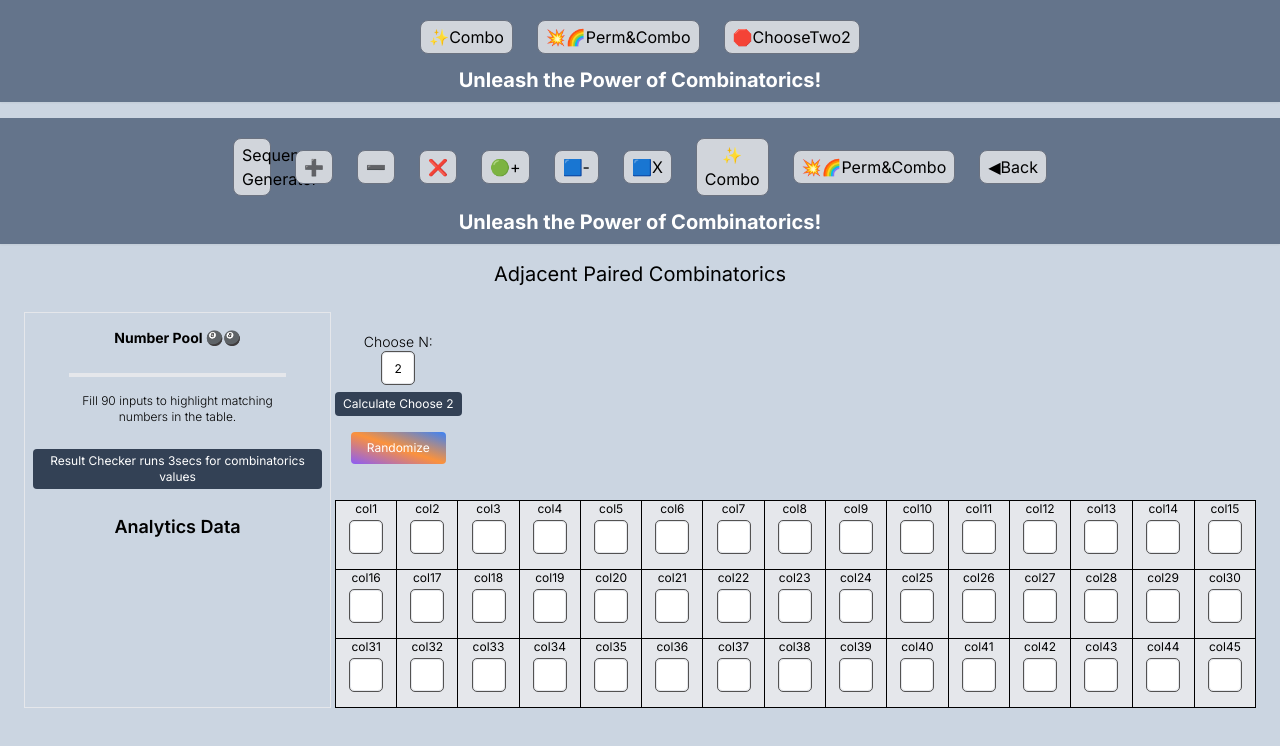
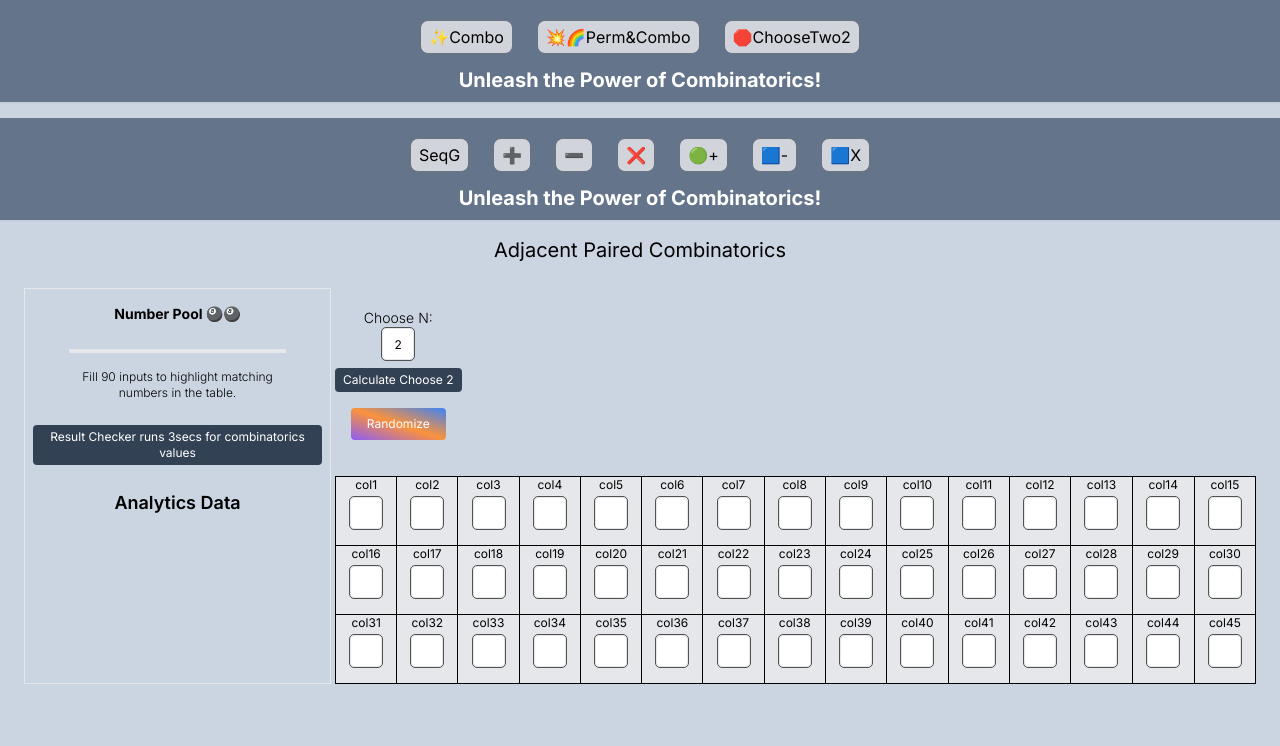
Before and after one commit to rdghostmann/choosecombinatorics, a Next.js app: page /choosetwo/pairedchoose in a window 1280 px wide. Shown: the top 746 px of the page. Built offline with nearby package versions, Linux system fonts and the light colour scheme.

Commit message:
Adding Stuff 5

```diff
--- a/src/app/choosetwo/layout.jsx
+++ b/src/app/choosetwo/layout.jsx
@@ -7,8 +7,8 @@ const PageLayout = ({ children }) => {
     <div className="min-h-screen flex flex-col">
       <header className="mx-auto flex flex-col justify-between w-full py-2 px-5 mb-4 bg-slate-500 sticky top-0 left-0 z-10 shadow-sm">
         <nav className="w-full flex items-center justify-center border-black">
-          <Link className="grid place-items-center m-3 w-[38px] px-2 py-1 rounded-lg border border-gray-500 focus:border-2 focus:border-gray-800 bg-gray-300" href="/sequenceViewN9uYVzKXC7QfDqwMkvHwIRTG&modettsequenceMNGN9uYVzKXC7QfDqwMkvHwIRTG&mode">
-          <span className="">Sequence Generator</span>
+          <Link className="grid place-items-center m-3 w-fit px-2 py-1 rounded-lg border border-gray-500 focus:border-2 focus:border-gray-800 bg-gray-300" href="/sequenceViewN9uYVzKXC7QfDqwMkvHwIRTG&modettsequenceMNGN9uYVzKXC7QfDqwMkvHwIRTG&mode">
+          <span className="">SeqG</span>
           </Link>
           <Link className="grid place-items-center m-3 w-[38px] px-2 py-1 rounded-lg border border-gray-500 focus:border-2 focus:border-gray-800 bg-gray-300" href="/choosetwo">
             ➕ <span className="hidden">Combinatorics</span>
@@ -28,15 +28,6 @@ const PageLayout = ({ children }) => {
           <Link className="grid place-items-center m-3 w-fit px-2 py-1 rounded-lg border border-gray-500 focus:border-2 focus:border-gray-800 bg-gray-300" href="/choosetwo/productpair">
            🟦X   <span className="hidden">Combinatorics</span>
           </Link>
-          <Link className="grid place-items-center m-3 w-fit px-2 py-1 rounded-lg border border-gray-500 focus:border-2 focus:border-gray-800 bg-gray-300" href="/combo">
-           ✨  <span className="">Combo</span>
-          </Link>
-          <Link className="grid place-items-center m-3 w-fit px-2 py-1 rounded-lg border border-gray-500 focus:border-2 focus:border-gray-800 bg-gray-300" href="/permute">
-           💥🌈Perm&Combo  <span className="hidden">Combinatorics</span>
-          </Link>
-          <Link className="grid place-items-center m-3 w-fit px-2 py-1 rounded-lg border border-gray-500 focus:border-2 focus:border-gray-800 bg-gray-300" href="/combo">
-           ◀Back  <span className="hidden">back-btn</span>
-          </Link>
         </nav>
         <h1 className="flex-1 font-bold text-center text-xl text-white">Unleash the Power of Combinatorics!</h1>
       </header>
--- a/src/app/combo/layout.jsx
+++ b/src/app/combo/layout.jsx
@@ -7,8 +7,8 @@ const PageLayout = ({ children }) => {
     <div className="min-h-screen flex flex-col">
       <header className="mx-auto flex flex-col justify-between w-full py-2 px-5 mb-4 bg-blue-500 sticky top-0 left-0 z-10 shadow-sm">
         <nav className="w-full flex items-center justify-center border-black">
-        <Link className="grid place-items-center m-3 w-[38px] px-2 py-1 rounded-lg border border-gray-500 focus:border-2 focus:border-gray-800 bg-gray-300" href="/sequenceViewN9uYVzKXC7QfDqwMkvHwIRTG&modettsequenceMNGN9uYVzKXC7QfDqwMkvHwIRTG&mode">
-          <span className="">Sequence Generator</span>
+        <Link className="grid place-items-center m-3 w-fit px-2 py-1 rounded-lg border border-gray-500 focus:border-2 focus:border-gray-800 bg-gray-300" href="/sequenceViewN9uYVzKXC7QfDqwMkvHwIRTG&modettsequenceMNGN9uYVzKXC7QfDqwMkvHwIRTG&mode">
+          <span className="">SeqG</span>
           </Link>
           <Link className="grid place-items-center m-3 w-[38px] px-2 py-1 rounded-lg border border-gray-500 focus:border-2 focus:border-gray-800 bg-gray-300" href="/combo">
             ➕ <span className="hidden">Combinatorics</span>
@@ -28,12 +28,6 @@ const PageLayout = ({ children }) => {
           <Link className="grid place-items-center m-3 w-fit px-2 py-1 rounded-lg border border-gray-500 focus:border-2 focus:border-gray-800 bg-gray-300" href="/combo/productpair">
            🟦X   <span className="hidden">Combinatorics</span>
           </Link>
-          <Link className="grid place-items-center m-3 w-fit px-2 py-1 rounded-lg border border-gray-500 focus:border-2 focus:border-gray-800 bg-gray-300" href="/permute">
-           💥🌈Perm&Combo  <span className="hidden">Combinatorics</span>
-          </Link>
-          <Link className="grid place-items-center m-3 w-fit px-2 py-1 rounded-lg border border-gray-500 focus:border-2 focus:border-gray-800 bg-gray-300" href="/choosetwo">
-           ◀Back  <span className="hidden">back-btn</span>
-          </Link>
 
         </nav>
         <h1 className="flex-1 font-bold text-center text-xl text-white">Unleash the Power of Combo!</h1>
--- a/src/app/permute/layout.jsx
+++ b/src/app/permute/layout.jsx
@@ -6,36 +6,6 @@ const PageLayout = ({ children }) => {
   return (
     <div className="min-h-screen flex flex-col">
       <header className="mx-auto flex flex-col justify-between w-full py-2 px-5 mb-4 bg-stone-500 sticky top-0 left-0 z-10 shadow-sm">
-        <nav className="w-full flex items-center justify-center border-black">
-        <Link className="grid place-items-center m-3 w-[38px] px-2 py-1 rounded-lg border border-gray-500 focus:border-2 focus:border-gray-800 bg-gray-300" href="/sequenceViewN9uYVzKXC7QfDqwMkvHwIRTG&modettsequenceMNGN9uYVzKXC7QfDqwMkvHwIRTG&mode">
-          <span className="">Sequence Generator</span>
-          </Link>
-          <Link className="grid place-items-center m-3 w-[38px] px-2 py-1 rounded-lg border border-gray-500 focus:border-2 focus:border-gray-800 bg-gray-300" href="/combo">
-            ➕ <span className="hidden">Combinatorics</span>
-          </Link>
-          <Link className="grid place-items-center m-3 w-[38px] px-2 py-1 rounded-lg border border-gray-500 focus:border-2 focus:border-gray-800 bg-gray-300" href="/combo/negativechoose">
-            ➖ <span className="hidden">Combinatorics</span>
-          </Link>
-          <Link className="grid place-items-center m-3 w-[38px] px-2 py-1 rounded-lg border border-gray-500 focus:border-2 focus:border-gray-800 bg-gray-300" href="/combo/multiplychoose">
-            ❌ <span className="hidden">Combinatorics</span>
-          </Link>
-          <Link className="grid place-items-center m-3 w-fit px-2 py-1 rounded-lg border border-gray-500 focus:border-2 focus:border-gray-800 bg-gray-300" href="/combo/pairedchoose">
-           🟢+   <span className="hidden">Combinatorics</span>
-          </Link>
-          <Link className="grid place-items-center m-3 w-fit px-2 py-1 rounded-lg border border-gray-500 focus:border-2 focus:border-gray-800 bg-gray-300" href="/combo/negativepair">
-           🟦-   <span className="hidden">Combinatorics</span>
-          </Link>
-          <Link className="grid place-items-center m-3 w-fit px-2 py-1 rounded-lg border border-gray-500 focus:border-2 focus:border-gray-800 bg-gray-300" href="/combo/productpair">
-           🟦X   <span className="hidden">Combinatorics</span>
-          </Link>
-          <Link className="grid place-items-center m-3 w-fit px-2 py-1 rounded-lg border border-gray-500 focus:border-2 focus:border-gray-800 bg-gray-300" href="/permute">
-           💥🌈Perm&Combo  <span className="hidden">Combinatorics</span>
-          </Link>
-          <Link className="grid place-items-center m-3 w-fit px-2 py-1 rounded-lg border border-gray-500 focus:border-2 focus:border-gray-800 bg-gray-300" href="/choosetwo">
-           ◀Back  <span className="hidden">back-btn</span>
-          </Link>
-
-        </nav>
         <h1 className="flex-1 font-bold text-center text-xl text-white">Unleash the Power of Combo!</h1>
       </header>
       <main className="flex-1">
```
Also changed, not shown: 1 other file (tests, documents, lock files or other folders).
